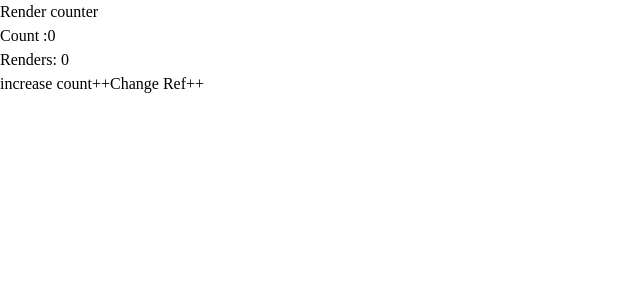
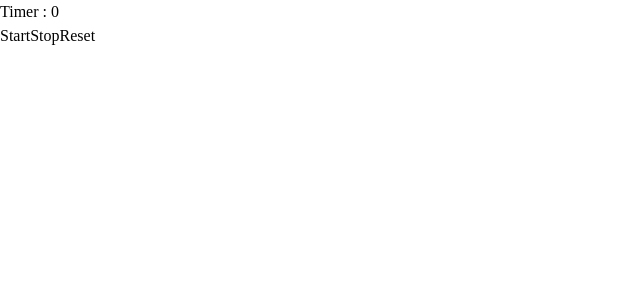
Before and after one commit to darshan795/react-learning-path, a React (Vite) app in the folder mastering useRef/vite-project/: page / in a window 1280 px wide. Shown: the top 300 px of the page, without its empty margins (0-640 px from the left). Built offline with nearby package versions, Linux system fonts and the light colour scheme.

Commit message:
completed the 4th exercise of the useEffect

```diff
--- a/mastering useRef/vite-project/src/App.jsx
+++ b/mastering useRef/vite-project/src/App.jsx
@@ -7,13 +7,14 @@ import './App.css'
 import Exercise1 from './components/exercise1'
 import Exercise2 from './components/exercise2'
 import Exercise3 from './components/exercise3'
+import Exercise4 from './components/exercise4'
 
 function App() {
   const [count, setCount] = useState(0)
 
   return (
     <>
-    <Exercise3/>
+    <Exercise4/>
 
 
     </>
--- /dev/null
+++ b/mastering useRef/vite-project/src/components/exercise4.jsx
@@ -0,0 +1,81 @@
+import React  from "react";
+import {useState,useEffect,useRef} from "react";
+
+function Exercise4(){
+    const [timer,setTimer]=useState(0);
+    const timeRef=useRef(null);
+
+
+    useEffect(()=>{
+        // timeRef.current=setInterval(()=>{
+        //     setTimer((prev)=>{
+        //         return prev+1;
+
+        //     })
+
+        // },1000);
+
+        return ()=>{
+            clearInterval(timeRef.current);
+        }
+
+
+
+
+
+
+
+    },[]);
+
+    const start=()=>{
+
+        if(timeRef.current==null){
+
+
+         timeRef.current=setInterval(()=>{
+            setTimer((prev)=>{
+                return prev+1;
+
+            })
+
+        },1000);
+    }else{
+        console.log("don't mother fucker")
+    }
+
+
+    }
+
+
+    const stop=()=>{
+        clearInterval(timeRef.current);
+        timeRef.current=null;
+    }
+
+    const reset=()=>{
+        stop();
+        setTimer(0);
+    }
+
+
+
+
+
+
+
+
+    return <>
+    <div className="timer flex flex-col items-center gap-20">
+        <div className="display text-[50px]">
+            Timer : {timer}
+        </div>
+        <div className="buttons flex flex-col  w-30 gap-4">
+            <button onClick={start} className="btns bg-blue-300 px-3 py-1">Start</button>
+            <button  onClick={stop} className="btns bg-blue-300 px-3 py-1">Stop</button>
+            <button  onClick={reset} className="btns bg-blue-300 px-3 py-1">Reset</button>
+        </div>
+    </div>
+
+    </>
+}
+export default Exercise4;
```
